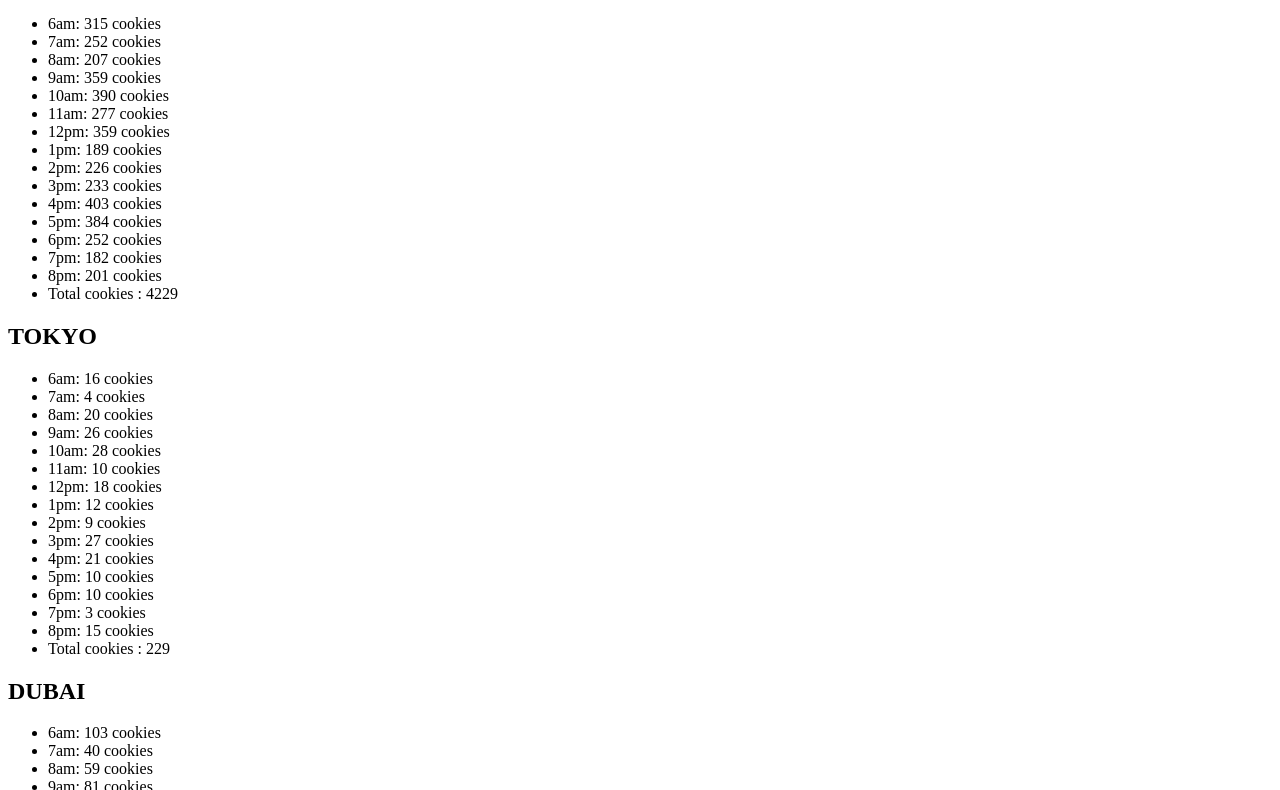
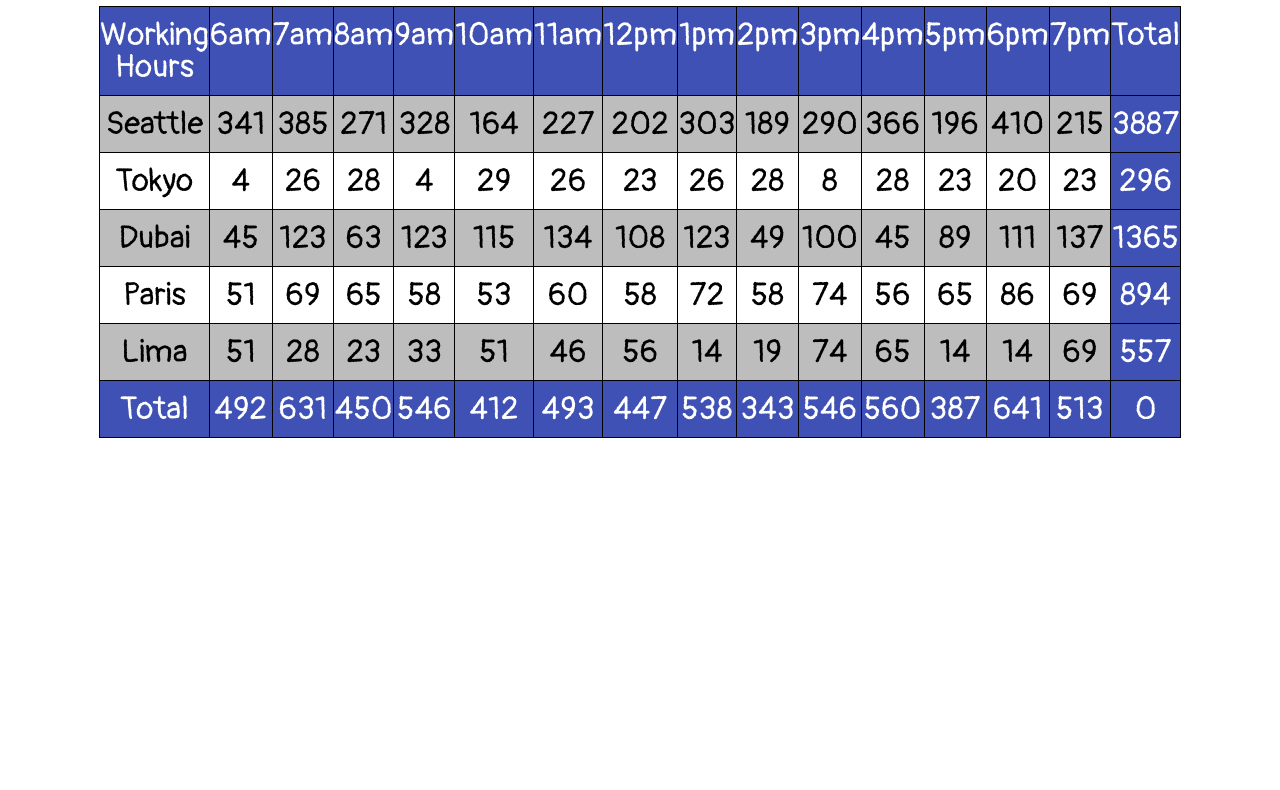
Before and after one commit to majdmasadeh/cookie-stand, a plain HTML site: page sales.html in a window 1280 px wide. Shown: the part 52-842 px from the top of the page. After the commit the page ends 800 px from the top, so only its background shows below. Drawn offline with Linux system fonts and the light colour scheme; a web font is replaced by a local one.

Commit message:
lab07 final

```diff
--- a/css/style.css
+++ b/css/style.css
@@ -1,21 +1,90 @@
-ul{
-    list-style: inside;
-    margin-left: 113px;
-    line-height: normal;
-    font-size: 21px;
 
+
+  @import url('https://fonts.googleapis.com/css2?family=Stick&display=swap');
+@import url('https://fonts.googleapis.com/css2?family=Pangolin&display=swap');
+
+
+
+
+* {
+    text-align: center;
+    margin: 0 auto;
+
+  }
+
+body {
+    font-size: 2rem;
+    font-family: 'Pangolin', cursive;
 }
-h2{
-    margin: 32px 104px;
+
+
+
+
+nav {
+
+    height: 45px;
     display: block;
-    color: crimson;
-    font-size: -webkit-xxx-large;
+  }
 
+  nav>ul {
+    list-style: none;
+    margin: 0 auto;
+    text-align: center;
+    padding: 10px;
+  }
+
+  nav>ul>li {
+    display: inline;
+    margin: 20px;
+  }
+
+  nav>ul>li>a {
+    color: rgba(231, 111, 81, 1);
+    font-size: 1.8rem;
+    text-decoration: none;
+  }
+
+  nav>ul>li>a:hover {
+    color: rgba(231, 111, 81, 0.7);
+  }
+
+main {
+    margin-top: 2%;
+    margin-bottom: 2%;
+    overflow-y: auto;
+  }
+
+  main h2 {
+    font-size: 2rem;
+  }
+
+table,
+td,
+th {
+  border: 1px solid black;
+  padding-top: 8px;
+  padding-bottom: 8px;
+  width: 130px;
 }
-h1{
 
-    margin: 32px 104px;
-    display: block;
-    color: crimson;
-    font-size: -webkit-xxx-large;
+table {
+  border-collapse: collapse;
+  width: 80%;
+  margin: 0 auto;
 }
+
+table th {
+  padding-top: 12px;
+  padding-bottom: 12px;
+  background-color: #3F51B5;
+  color: white;
+}
+
+table tr:nth-child(even) {
+  background-color: #BDBDBD;
+}
+
+table tr:hover {
+  background-color: #616161;
+  color: white;
+}
--- a/js/app.js
+++ b/js/app.js
@@ -1,192 +1,111 @@
 'use strict';
-const Seattle = {
-  name:'SEATTLE',
-  maximum:65,
-  minimum:23,
-  avgCustomer:6.3,
-  Arr1:[],
-  Arr2:['6am' ,'7am','8am','9am','10am','11am','12pm','1pm','2pm','3pm','4pm','5pm','6pm','7pm','8pm'],
-  average:0,
-  total:0,
-  getavg: function(min,max){
-    this.average = Math.floor(getRandomNumber(min,max)*this.avgCustomer);
-  },
-  render: function(){
-    const container = document.getElementById('Objects');
-    const articleEl = document.createElement('article');
-    container.appendChild(articleEl);
-    const h2El = document.createElement('h2');
-    articleEl.appendChild(h2El);
-    h2El.textContent = this.name;
-    const ulEl = document.createElement('ul');
-    articleEl.appendChild(ulEl);
-    for(let i=0; i<this.Arr2.length; i++)
-    {
-      const liEl = document.createElement('li');
-      ulEl.appendChild(liEl);
-      this.getavg(this.minimum,this.maximum);
-      this.Arr1.push(this.average);
-      liEl.textContent = `${this.Arr2[i]}: ${this.Arr1[i]}  cookies `;
-      this.total=this.total+this.Arr1[i];
+let total = 0;
+let mainContaier = [];
+let Sales = [0, 0, 0, 0, 0, 0, 0, 0, 0, 0, 0, 0, 0, 0];
+let Sum = 0;
+function City(name, maxCustomer, miniCustomer, avgCustomer) {
+    this.name = name;
+    this.workHours = ['6am', '7am', '8am', '9am', '10am', '11am', '12pm', '1pm', '2pm', '3pm', '4pm', '5pm', '6pm', '7pm'];
+    this.maxCustomerPHR = maxCustomer;
+    this.miniCustomerPHR = miniCustomer;
+    this.avgCustomerPHR = avgCustomer;
+    this.total = 0;
+    this.randomCustomerPHR = [];
+    this.salesPH = [];
+    this.totalCookiePerDay = 0;
+    mainContaier.push(this);
+}
+// ........................................................Random Customer per hour
+City.prototype.randomCustPhr = function () {
+    for (let i = 0; i < this.workHours.length; i++) {
+        let max = Math.ceil(this.maxCustomerPHR);
+        let min = Math.floor(this.miniCustomerPHR);
+        this.randomCustomerPHR.push(Math.floor(Math.random() * (max - min + 1) + min));
     }
-    const liE2 =document.createElement('li');
-    ulEl.appendChild(liE2);
-    liE2.textContent=`Total cookies : ${this.total}`;
-  }
-};
-Seattle.getavg(Seattle.minimum,Seattle.maximum);
+    console.log(this.randomCustomerPHR);
+}
+// .....................................................Calculating Cookies per hour
+City.prototype.salesCookies = function () {
+    for (let w = 0; w < this.workHours.length; w++) {
+        this.salesPH.push(Math.ceil(this.randomCustomerPHR[w] * this.avgCustomerPHR));
+        this.total += this.salesPH[w];
+    }
+    console.log(this.salesPH);
+}
+let tableDiv = document.getElementById('salesSection');
+let tableEl = document.createElement('table');
+tableDiv.appendChild(tableEl);
+// ......................................................Creating Table Header
+City.prototype.rendertableElHeader = function () {
+    let tr1 = document.createElement('tr');
+    tableEl.appendChild(tr1);
+    let th1 = document.createElement('th');
+    tr1.appendChild(th1);
+    th1.textContent = 'Working Hours';
+    for (let i = 0; i < this.workHours.length; i++) {
+        let th1 = document.createElement('th');
+        tr1.appendChild(th1);
+        th1.textContent = this.workHours[i];
+    }
+    let thTotal = document.createElement('th');
+    tr1.appendChild(thTotal);
+    thTotal.textContent = 'Total';
+}
+// ......................................................Render
+City.prototype.render = function () {
+    let tr2 = document.createElement('tr');
+    tableEl.appendChild(tr2);
+    let td2 = document.createElement('td');
+    tr2.appendChild(td2);
+    td2.textContent = this.name;
+    for (let i = 0; i < this.salesPH.length; i++) {
+        let td2 = document.createElement('td');
+        tr2.appendChild(td2);
+        td2.textContent = this.salesPH[i];
+        Sales[i] += this.salesPH[i];
+        this.totalCookiePerDay += this.salesPH[i];
+    }
+    let thTotal = document.createElement('th');
+    tr2.appendChild(thTotal);
+    thTotal.textContent = this.totalCookiePerDay;
+}
+function rendertableElTotal() {
+    let tr1 = document.createElement('tr');
+    tableEl.appendChild(tr1);
+    let th1 = document.createElement('th');
+    tr1.appendChild(th1);
+    th1.textContent = ' Total  ';
+    for (let i = 0; i < Sales.length; i++) {
+        let tdTotalPh = document.createElement('th');
+        tr1.appendChild(tdTotalPh);
+        tdTotalPh.textContent = Sales[i];
+    }
+    let SumofTotal = document.createElement('th');
+    for (let c = 0; c < Sales.length; c++) {
+        Sum += Sales[c];
+    }
+    tr1.appendChild(SumofTotal);
+    SumofTotal.textContent = total;
+}
+let Seattle = new City('Seattle', 65, 23, 6.3);
+let Tokyo = new City('Tokyo', 24, 3, 1.2);
+let Dubai = new City('Dubai', 38, 11, 3.7);
+let Paris = new City('Paris', 38, 20, 2.3);
+let Lima = new City('Lima', 16, 2, 4.6);
+Seattle.rendertableElHeader();
+Seattle.randomCustPhr();
+Seattle.salesCookies();
 Seattle.render();
-const Tokyo = {
-  name:'TOKYO',
-  maximum:24,
-  minimum:3,
-  avgCustomer:1.2,
-  Arr1:[],
-  Arr2:['6am' ,'7am','8am','9am','10am','11am','12pm','1pm','2pm','3pm','4pm','5pm','6pm','7pm','8pm'],
-  average:0,
-  total:0,
-  getavg: function(min,max){
-    this.average = Math.floor(getRandomNumber(min,max)*this.avgCustomer);
-  },
-  render: function(){
-    const container = document.getElementById('Objects');
-    const articleEl = document.createElement('article');
-    container.appendChild(articleEl);
-    const h2El = document.createElement('h2');
-    articleEl.appendChild(h2El);
-    h2El.textContent = this.name;
-    const ulEl = document.createElement('ul');
-    articleEl.appendChild(ulEl);
-    for(let i=0; i<this.Arr2.length; i++)
-    {
-      const liEl = document.createElement('li');
-      ulEl.appendChild(liEl);
-      this.getavg(this.minimum,this.maximum);
-      this.Arr1.push(this.average);
-      liEl.textContent = `${this.Arr2[i]}: ${this.Arr1[i]}  cookies `;
-      this.total=this.total+this.Arr1[i];
-    }
-    const liE2 =document.createElement('li');
-    ulEl.appendChild(liE2);
-    liE2.textContent=`Total cookies : ${this.total}`;
-  }
-};
-
-Tokyo.getavg(Tokyo.minimum,Tokyo.maximum);
+Tokyo.randomCustPhr();
+Tokyo.salesCookies();
 Tokyo.render();
-const Dubai = {
-  name:'DUBAI',
-  maximum:38,
-  minimum:11,
-  avgCustomer:3.7,
-  Arr1:[],
-  Arr2:['6am' ,'7am','8am','9am','10am','11am','12pm','1pm','2pm','3pm','4pm','5pm','6pm','7pm','8pm'],
-  average:0,
-  total:0,
-  getavg: function(min,max){
-    this.average = Math.floor(getRandomNumber(min,max)*this.avgCustomer);
-  },
-  render: function(){
-    const container = document.getElementById('Objects');
-    const articleEl = document.createElement('article');
-    container.appendChild(articleEl);
-    const h2El = document.createElement('h2');
-    articleEl.appendChild(h2El);
-    h2El.textContent = this.name;
-    const ulEl = document.createElement('ul');
-    articleEl.appendChild(ulEl);
-    for(let i=0; i<this.Arr2.length; i++)
-    {
-      const liEl = document.createElement('li');
-      ulEl.appendChild(liEl);
-      this.getavg(this.minimum,this.maximum);
-      this.Arr1.push(this.average);
-      liEl.textContent = `${this.Arr2[i]}: ${this.Arr1[i]}  cookies `;
-      this.total=this.total+this.Arr1[i];
-    }
-    const liE2 =document.createElement('li');
-    ulEl.appendChild(liE2);
-    liE2.textContent=`Total cookies : ${this.total}`;
-  }
-};
-
-Dubai.getavg(Dubai.minimum,Dubai.maximum);
+Dubai.randomCustPhr();
+Dubai.salesCookies();
 Dubai.render();
-const Paris = {
-  name:'PARIS',
-  maximum:38,
-  minimum:20,
-  avgCustomer:2.3,
-  Arr1:[],
-  Arr2:['6am' ,'7am','8am','9am','10am','11am','12pm','1pm','2pm','3pm','4pm','5pm','6pm','7pm','8pm'],
-  average:0,
-  total:0,
-  getavg: function(min,max){
-    this.average = Math.floor(getRandomNumber(min,max)*this.avgCustomer);
-  },
-  render: function(){
-    const container = document.getElementById('Objects');
-    const articleEl = document.createElement('article');
-    container.appendChild(articleEl);
-    const h2El = document.createElement('h2');
-    articleEl.appendChild(h2El);
-    h2El.textContent = this.name;
-    const ulEl = document.createElement('ul');
-    articleEl.appendChild(ulEl);
-    for(let i=0; i<this.Arr2.length; i++)
-    {
-      const liEl = document.createElement('li');
-      ulEl.appendChild(liEl);
-      this.getavg(this.minimum,this.maximum);
-      this.Arr1.push(this.average);
-      liEl.textContent = `${this.Arr2[i]}: ${this.Arr1[i]}  cookies `;
-      this.total=this.total+this.Arr1[i];
-    }
-    const liE2 =document.createElement('li');
-    ulEl.appendChild(liE2);
-    liE2.textContent=`Total cookies : ${this.total}`;
-  }
-};
-
-Paris.getavg(Paris.minimum,Paris.maximum);
+Paris.randomCustPhr();
+Paris.salesCookies();
 Paris.render();
-const Lima = {
-  name:'LIMA',
-  maximum:16,
-  minimum:2,
-  avgCustomer:2.3,
-  Arr1:[],
-  Arr2:['6am' ,'7am','8am','9am','10am','11am','12pm','1pm','2pm','3pm','4pm','5pm','6pm','7pm','8pm'],
-  average:0,
-  total:0,
-  getavg: function(min,max){
-    this.average = Math.floor(getRandomNumber(min,max)*this.avgCustomer);
-  },
-  render: function(){
-    const container = document.getElementById('Objects');
-    const articleEl = document.createElement('article');
-    container.appendChild(articleEl);
-    const h2El = document.createElement('h2');
-    articleEl.appendChild(h2El);
-    h2El.textContent = this.name;
-    const ulEl = document.createElement('ul');
-    articleEl.appendChild(ulEl);
-    for(let i=0; i<this.Arr2.length; i++)
-    {
-      const liEl = document.createElement('li');
-      ulEl.appendChild(liEl);
-      this.getavg(this.minimum,this.maximum);
-      this.Arr1.push(this.average);
-      liEl.textContent = `${this.Arr2[i]}: ${this.Arr1[i]}  cookies `;
-      this.total=this.total+this.Arr1[i];
-    }
-    const liE2 =document.createElement('li');
-    ulEl.appendChild(liE2);
-    liE2.textContent=`Total cookies : ${this.total}`;
-  }
-};
-function getRandomNumber(min,max){
-  return Math.floor(Math.random() * (max - min + 1) + min);
-}
-Lima.getavg(Lima.minimum,Lima.maximum);
+Lima.randomCustPhr();
+Lima.salesCookies();
 Lima.render();
+rendertableElTotal();
--- a/sales.html
+++ b/sales.html
@@ -1,16 +1,22 @@
 <!DOCTYPE html>
 <html lang="en">
 <head>
-
-    <title>Document</title>
+    <meta charset="UTF-8">
+    <meta http-equiv="X-UA-Compatible" content="IE=edge">
+    <meta name="viewport" content="width=device-width, initial-scale=1.0">
+    <link rel="stylesheet" href="css/reset.css">
+    <link rel="stylesheet" href="css/style.css">
+     <link rel="shortcut icon" href="img/salmon.png" type="image/x-icon">
+    <title>The Sales</title>
 
 </head>
 <body>
-    <header></header>
-    <main>
-        <section id="Objects"></section>
-    </main>
-    <footer> <script src="js/app.js"></script></footer>
+  <header><h1>cookie stand</h1></header>
+<main>
+<h2></h2>
+    <div id="salesSection"> </div>
+</main>
+    <script src="js/app.js"></script>
 
 
 </body>
```
Also changed, not shown: index.html (+45 -7 lines).
